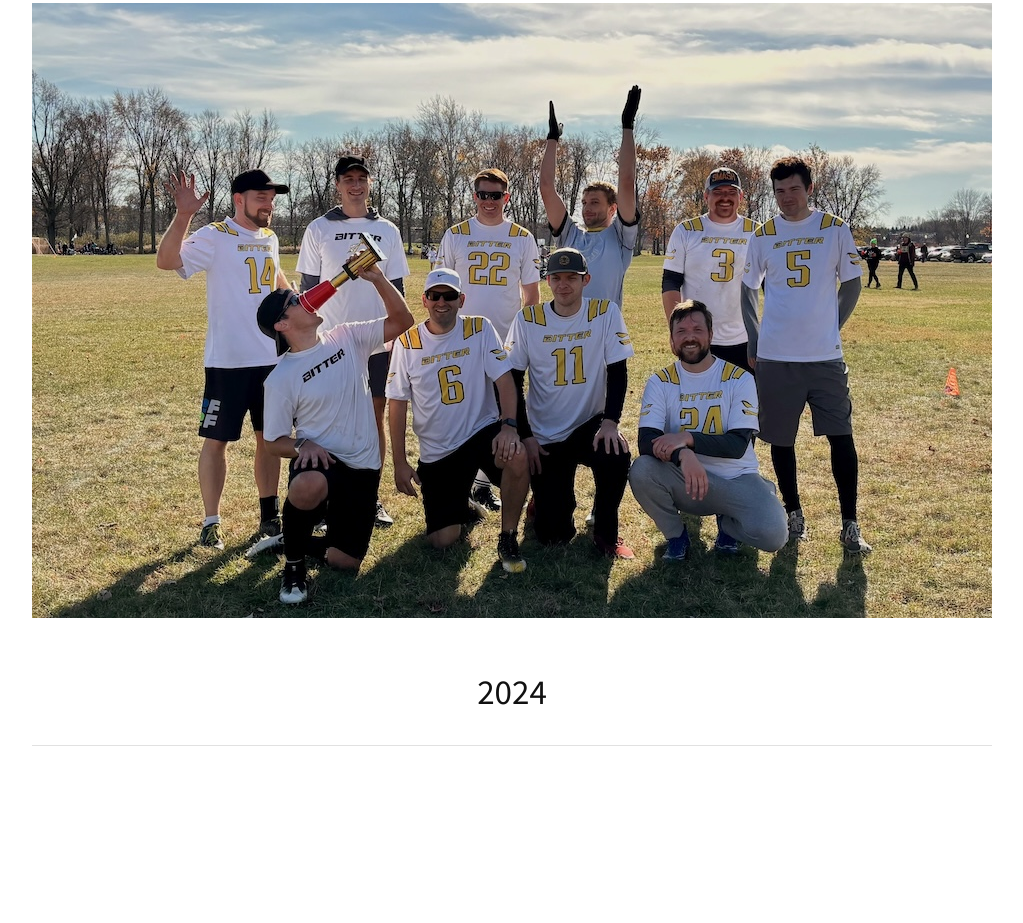
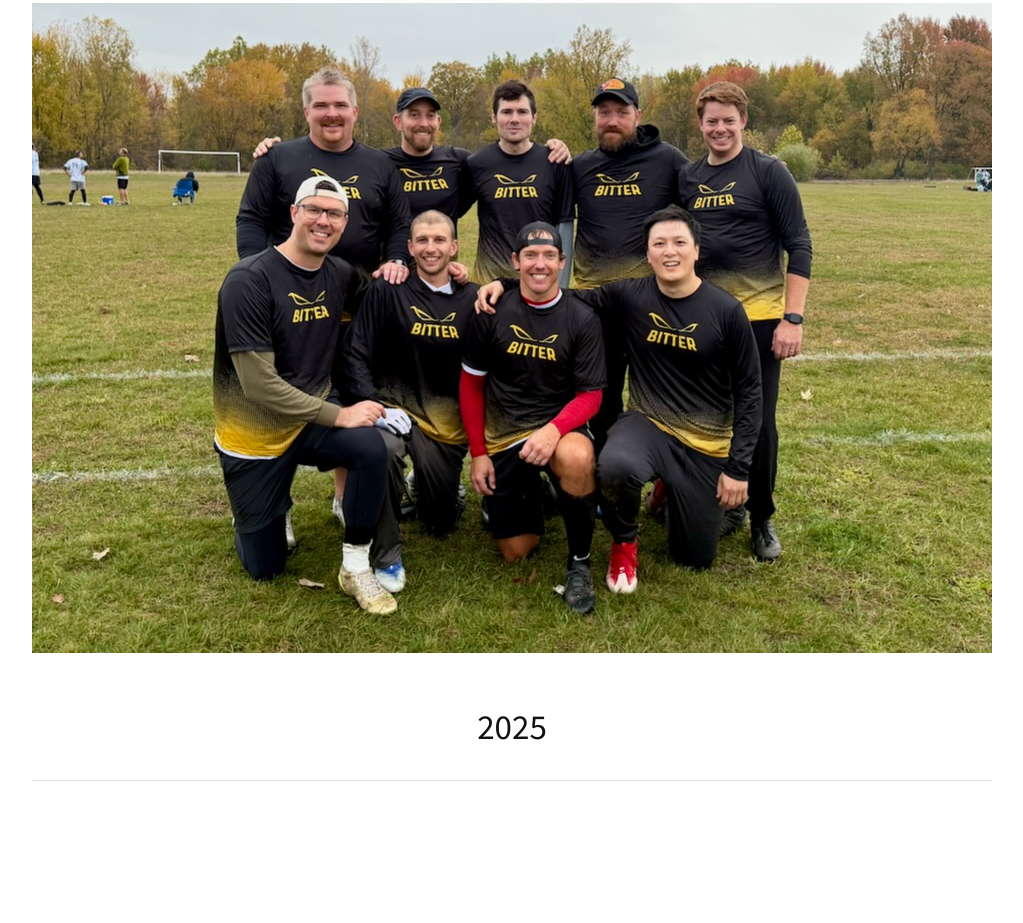
Before and after one commit to bitterultimate/bitterultimate.github.io, a plain HTML site: page index.html in a window 1280 px wide. Shown: the part 443-1366 px from the top of the page, without its empty margins (128-1151 px from the left). Drawn offline with Linux system fonts and the light colour scheme.

Commit message:
Updated for 2025

```diff
--- a/index.html
+++ b/index.html
@@ -26,6 +26,13 @@
 
 			<! ----------- About Page ---------- >
 			<div id="aboutPage" >
+
+				<div class="sectionBreak" > </div>
+				<img src="images/2025_2x.jpeg" srcset="images/2025_1x.jpeg 1x, images/2025_2x.jpeg 2x" width="100%">
+				<div class="row">
+					<h2 class="title" style="text-align:center;">2025</h2>
+				</div>
+				<hr>
 
 				<div class="sectionBreak" > </div>
 				<img src="images/2024_2x.jpeg" srcset="images/2024_1x.jpeg 1x, images/2024_2x.jpeg 2x" width="100%">
```
Also changed, not shown: images/2025_1x.jpeg (added), images/2025_2x.jpeg (added), 2 other files.
